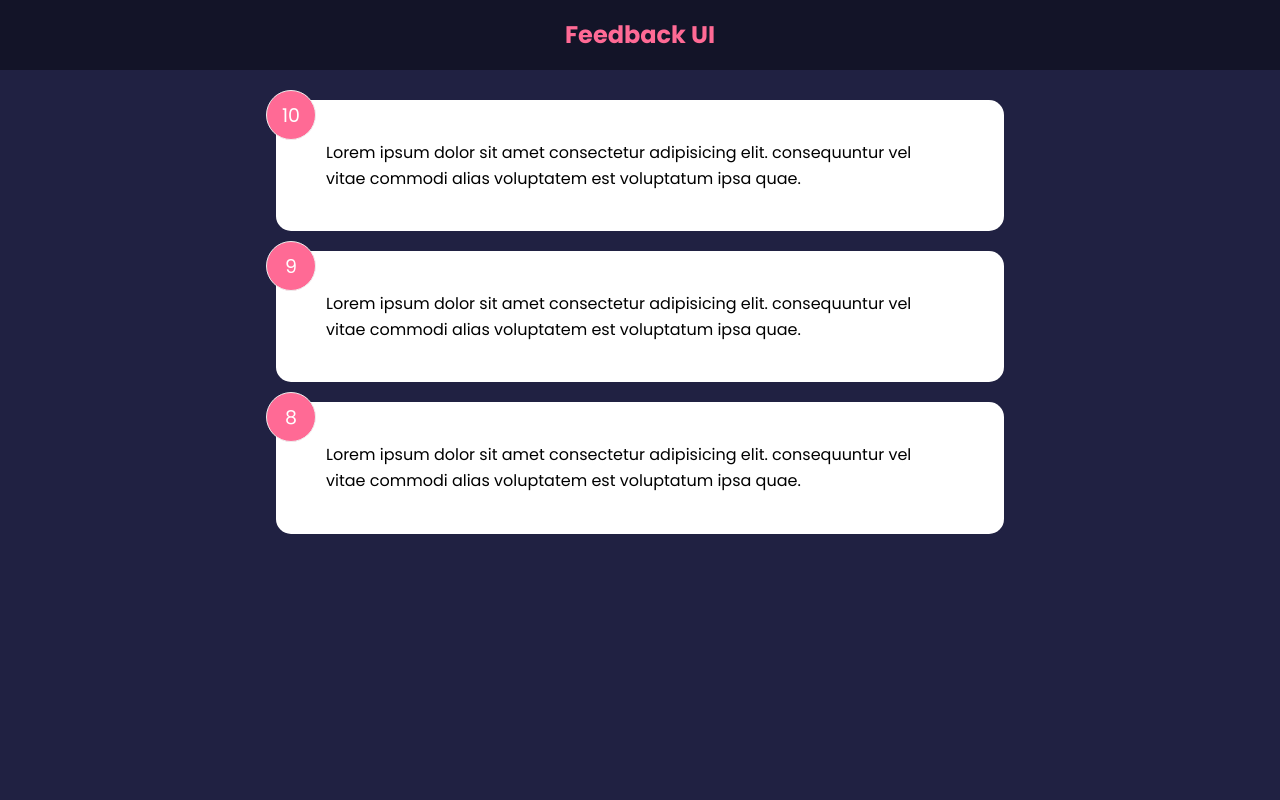
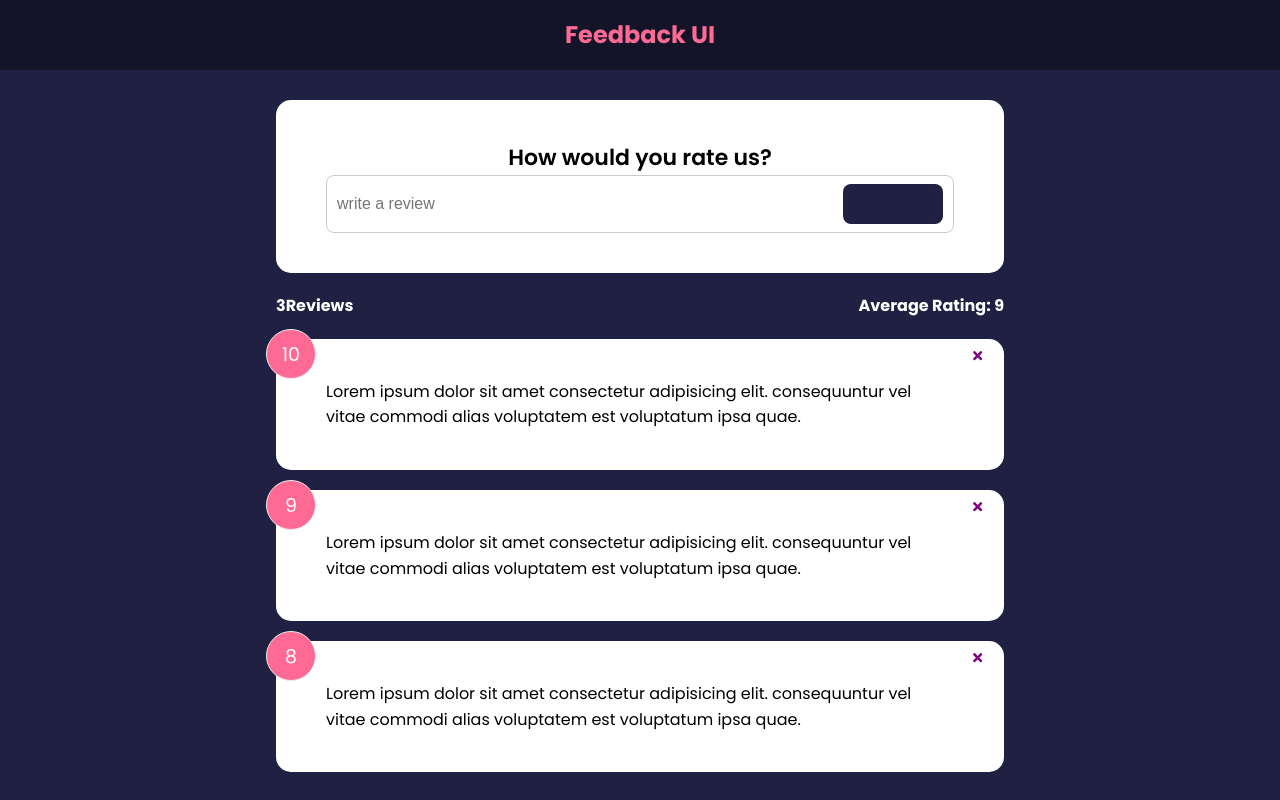
Before and after one commit to afgettys/feedbackapp, a React (Create React App) app in the folder feedbackapp/: page / in a window 1280 px wide. Built offline with nearby package versions, Linux system fonts and the light colour scheme.

Commit message:
updating components

```diff
--- a/feedbackapp/package.json
+++ b/feedbackapp/package.json
@@ -8,6 +8,7 @@
     "@testing-library/user-event": "^13.5.0",
     "react": "^17.0.2",
     "react-dom": "^17.0.2",
+    "react-icons": "^4.3.1",
     "react-scripts": "5.0.0",
     "web-vitals": "^2.1.4"
   },
--- a/feedbackapp/src/App.js
+++ b/feedbackapp/src/App.js
@@ -1,16 +1,26 @@
 import { useState } from "react";
 import Header from "./components/Header";
 import FeedbackList from "./components/FeedbackList";
+import FeedbackStats from "./components/FeedbackStats";
+import FeedbackForm from "./components/FeedbackForm";
 import FeedbackData from "./data/FeedbackData";
+
 
 function App() {
   const [feedback, setFeedback] = useState(FeedbackData);
-
+  const deleteFeedback = (id) =>{
+    if (window.confirm ('are you sure?')){
+      setFeedback(feedback.filter((item) => item.id !== id))
+    }
+  }
   return (
     <>
       <Header />
       <div className="container">
-        <FeedbackList feedback={feedback} />
+        <FeedbackForm />
+        <FeedbackStats feedback={feedback}/>
+        <FeedbackList feedback={feedback}
+        handleDelete ={deleteFeedback}/>
       </div>
     </>
   );
--- /dev/null
+++ b/feedbackapp/src/components/FeedbackForm.jsx
@@ -0,0 +1,30 @@
+import { useState } from "react";
+import Card from "./shared/Card";
+import Button from "./shared/Button";
+
+function FeedbackForm() {
+  const [text, setText] = useState("");
+
+  const handleTextChange = (e) => {
+    setText(e.target.value);
+  };
+
+  return (
+    <Card>
+      <form>
+        <h2>How would you rate us?</h2>
+        <div className="input-group">
+          <input
+            onChange={handleTextChange}
+            type="text"
+            placeholder="write a review"
+            value={text}
+          />
+          <Button type="submit" >Send</Button>
+        </div>
+      </form>
+    </Card>
+  );
+}
+
+export default FeedbackForm;
--- a/feedbackapp/src/components/FeedbackItem.jsx
+++ b/feedbackapp/src/components/FeedbackItem.jsx
@@ -1,10 +1,13 @@
 import PropTypes from "prop-types";
-
+import { FaTimes } from "react-icons/fa";
 import Card from "./shared/Card";
-function FeedbackItem({ item }) {
-  return (
+function FeedbackItem({ item,handleDelete }) {
+    return (
     <Card>
       <div className="num-display">{item.rating}</div>
+      <button onClick={() => handleDelete (item.id)}className="close">
+        <FaTimes color="purple" />
+      </button>
       <div className="text-display">{item.text} </div>
     </Card>
   );
--- a/feedbackapp/src/components/FeedbackList.jsx
+++ b/feedbackapp/src/components/FeedbackList.jsx
@@ -1,14 +1,17 @@
 import PropTypes from "prop-types";
 import FeedbackItem from "./FeedbackItem";
 
-function FeedbackList({ feedback }) {
+function FeedbackList({ feedback, handleDelete }) {
   if (!feedback || feedback.length === 0) {
     return <p> No feedback yet</p>;
   }
   return (
     <div className="feedback-list">
       {feedback.map((item) => (
-        <FeedbackItem key={item.id} item={item} />
+        <FeedbackItem
+        key={item.id}
+        item={item}
+        handleDelete={handleDelete}/>
       ))}
     </div>
   );
--- /dev/null
+++ b/feedbackapp/src/components/FeedbackStats.jsx
@@ -0,0 +1,26 @@
+import PropTypes from "prop-types";
+
+function FeedbacKStats({ feedback }) {
+  //calculate average stats
+
+  let average =
+    feedback.reduce((acc, cur) => {
+      return acc + cur.rating;
+    }, 0) / feedback.length;
+
+  average = average.toFixed(1).replace(/[.,]0$/, "");
+  //REGULAR EXPRESSION
+
+  return (
+    <div className="feedback-stats">
+      <h4>{feedback.length}Reviews</h4>
+      <h4>Average Rating: {isNaN(average) ? 0 : average}</h4>
+    </div>
+  );
+}
+
+FeedbacKStats.propTypes = {
+  feedback: PropTypes.array.isRequired,
+};
+
+export default FeedbacKStats;
--- /dev/null
+++ b/feedbackapp/src/components/shared/Button.jsx
@@ -0,0 +1,25 @@
+import PropTypes from "prop-types";
+function Button({ children, version, type, isDisable }) {
+  return (
+    <button
+      type={type}
+      disable={isDisable}
+      className={`btn btn-${version}`}
+    ></button>
+  );
+}
+
+Button.defaultProps = {
+  version: "primary",
+  type: "button",
+  isDisable: "false",
+};
+
+Button.propTypes = {
+  children: PropTypes.node.isRequired,
+  version: PropTypes.string,
+  type: PropTypes.string,
+  isDisable: PropTypes.bool,
+};
+
+export default Button;
```
Also changed, not shown: 1 other file (tests, documents, lock files or other folders).
